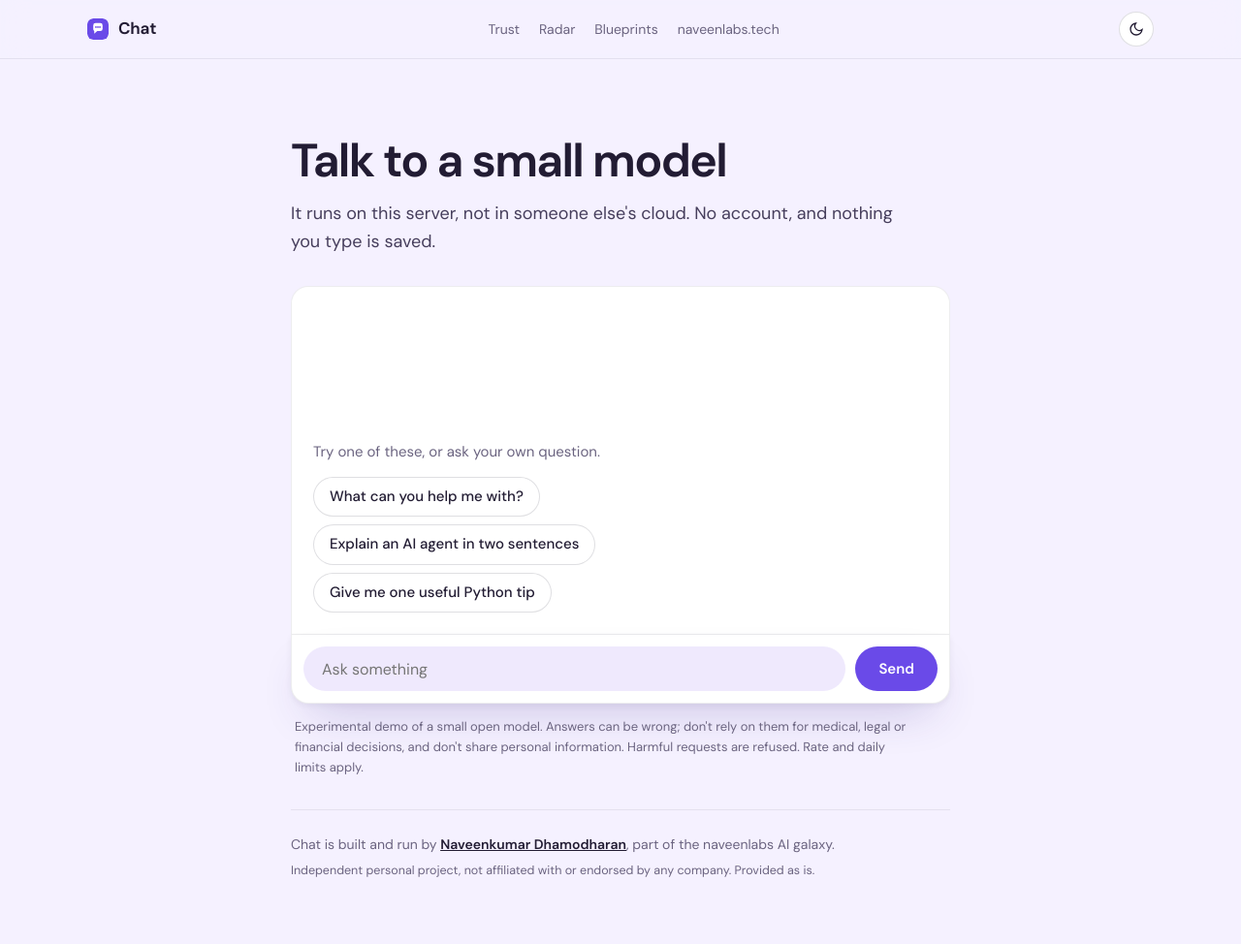
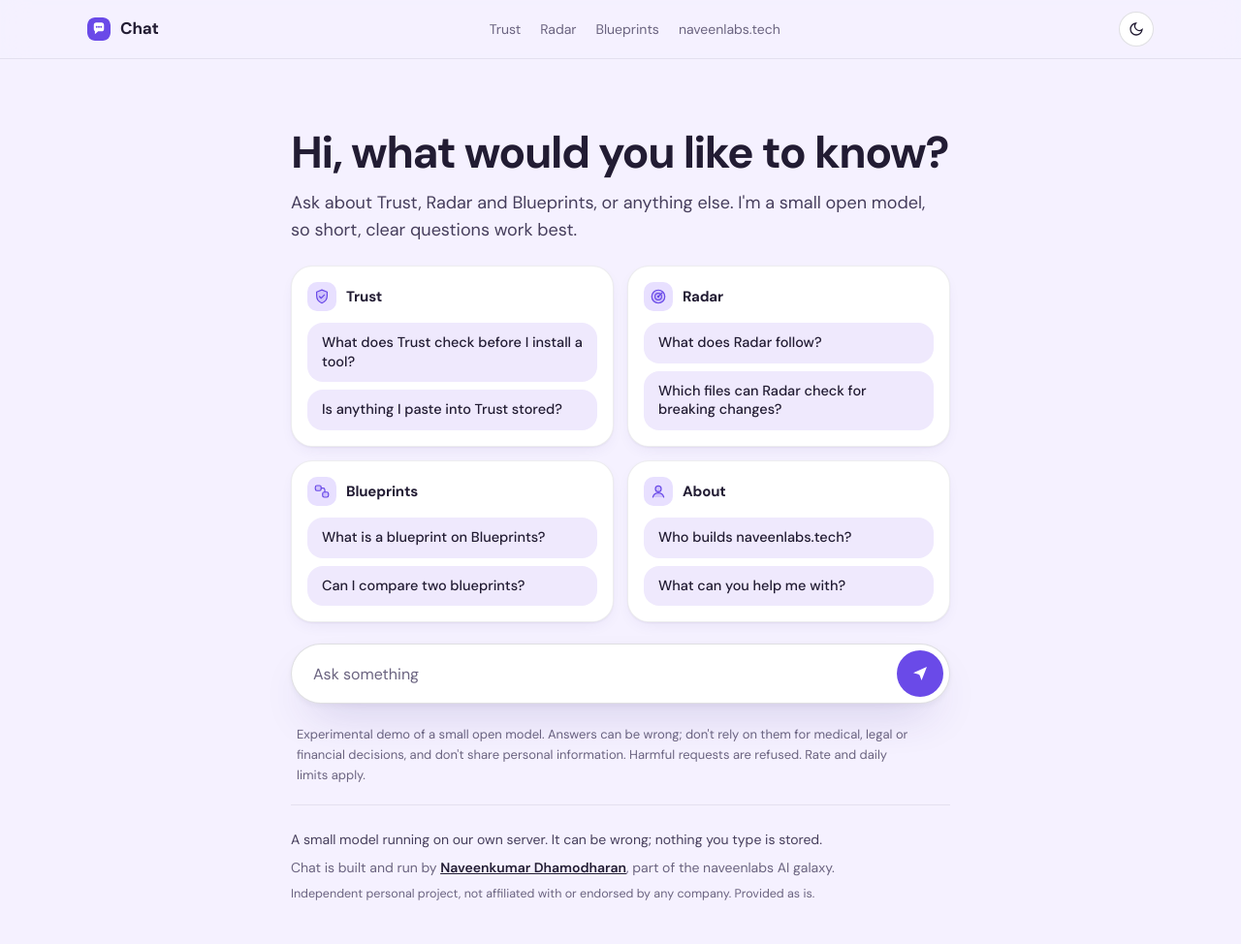
Before and after one commit to dsnaveenkumar15/naveenlabs-ai, a plain HTML site: page chat-api/static/index.html in a window 1280 px wide. Shown: the whole page at 97% size. Before the commit the page ends 950 px from the top, so only its background shows below. Drawn offline with Linux system fonts and the light colour scheme.

Commit message:
feat(chat): one-column home - greeting, topic question cards, conversation, pill composer that stays in view

```diff
--- a/chat-api/static/index.html
+++ b/chat-api/static/index.html
@@ -12,9 +12,10 @@
   <link rel="stylesheet" href="style.css?v=5" />
 </head>
 <body>
+  <a class="skip visually-hidden" href="#chat-input">Skip to the message box</a>
   <header class="top">
     <div class="top-inner">
-      <a class="wordmark" href="/"><img src="icon.svg?v=2" alt="" width="22" height="22">Chat</a>
+      <a class="wordmark" href="/"><img src="icon.svg?v=2" alt="" width="24" height="24">Chat</a>
       <nav class="family" aria-label="naveenlabs AI tools">
         <a href="https://trust.naveenlabs.tech">Trust</a>
         <a href="https://radar.naveenlabs.tech">Radar</a>
@@ -26,31 +27,50 @@
   </header>
 
   <main class="chat-shell">
-    <h1>Talk to a small model</h1>
-    <p class="chat-sub">It runs on this server, not in someone else's cloud. No account, and nothing you type is saved.</p>
+    <section class="greeting">
+      <h1>Hi, what would you like to know?</h1>
+      <p>Ask about Trust, Radar and Blueprints, or anything else. I'm a small open model, so short, clear questions work best.</p>
+    </section>
 
-    <div class="chat-window" id="chat-window" aria-live="polite">
-      <div class="starters" id="starters">
-        <p>Try one of these, or ask your own question.</p>
+    <section class="topics" id="starters" aria-label="Questions to start with">
+      <div class="topic topic-trust">
+        <h2><svg class="ic" aria-hidden="true"><use href="icons.svg#i-trust"/></svg>Trust</h2>
+        <button type="button" class="starter">What does Trust check before I install a tool?</button>
+        <button type="button" class="starter">Is anything I paste into Trust stored?</button>
+      </div>
+      <div class="topic topic-radar">
+        <h2><svg class="ic" aria-hidden="true"><use href="icons.svg#i-radar"/></svg>Radar</h2>
+        <button type="button" class="starter">What does Radar follow?</button>
+        <button type="button" class="starter">Which files can Radar check for breaking changes?</button>
+      </div>
+      <div class="topic topic-blueprints">
+        <h2><svg class="ic" aria-hidden="true"><use href="icons.svg#i-blueprints"/></svg>Blueprints</h2>
+        <button type="button" class="starter">What is a blueprint on Blueprints?</button>
+        <button type="button" class="starter">Can I compare two blueprints?</button>
+      </div>
+      <div class="topic topic-about">
+        <h2><svg class="ic" aria-hidden="true"><use href="icons.svg#i-about"/></svg>About</h2>
+        <button type="button" class="starter">Who builds naveenlabs.tech?</button>
         <button type="button" class="starter">What can you help me with?</button>
-        <button type="button" class="starter">Explain an AI agent in two sentences</button>
-        <button type="button" class="starter">Give me one useful Python tip</button>
       </div>
-    </div>
+    </section>
 
-    <form class="chat-form" id="chat-form">
+    <div class="conversation" id="chat-window" role="log" aria-live="polite"></div>
+
+    <form class="composer" id="chat-form">
       <label class="visually-hidden" for="chat-input">Your message</label>
       <input id="chat-input" type="text" placeholder="Ask something" maxlength="1000" autocomplete="off" required />
-      <button type="submit" id="chat-send">Send</button>
+      <button type="submit" id="chat-send" aria-label="Send"><svg aria-hidden="true"><use href="icons.svg#i-send"/></svg></button>
     </form>
     <p class="chat-note">Experimental demo of a small open model. Answers can be wrong; don't rely on them for medical, legal or financial decisions, and don't share personal information. Harmful requests are refused. Rate and daily limits apply.</p>
   </main>
 
   <footer class="foot">
+    <p class="foot-note">A small model running on our own server. It can be wrong; nothing you type is stored.</p>
     <p class="foot-by">Chat is built and run by <a href="https://naveenlabs.tech">Naveenkumar Dhamodharan</a>, part of the naveenlabs AI galaxy.</p>
     <p class="disclaimer">Independent personal project, not affiliated with or endorsed by any company. Provided as is.</p>
   </footer>
 
-  <script src="chat.js?v=3"></script>
+  <script src="chat.js?v=4"></script>
 </body>
 </html>
--- a/chat-api/static/style.css
+++ b/chat-api/static/style.css
@@ -27,49 +27,48 @@ a { color: var(--ink); }
 .top { position: sticky; top: 0; z-index: 10; background: color-mix(in srgb, var(--bg) 82%, transparent); backdrop-filter: saturate(1.6) blur(14px); -webkit-backdrop-filter: saturate(1.6) blur(14px); border-bottom: 1px solid var(--rule); }
 .top-inner { max-width: 1180px; margin: 0 auto; padding: 0 var(--gutter); display: flex; align-items: center; justify-content: space-between; gap: 16px; min-height: 60px; }
 .chat-shell, .foot { width: 100%; max-width: var(--wrap); margin: 0 auto; padding-left: var(--gutter); padding-right: var(--gutter); }
-.wordmark { display: inline-flex; align-items: center; gap: 10px; font-weight: 650; font-size: 17px; letter-spacing: -0.01em; color: var(--ink); text-decoration: none; }
-.wordmark img { border-radius: 6px; }
+.wordmark { display: inline-flex; align-items: center; gap: 10px; font-weight: 700; font-size: 17px; letter-spacing: -0.01em; color: var(--ink); text-decoration: none; }
+.wordmark img { border-radius: 8px; }
 .family { display: flex; gap: 20px; flex-wrap: wrap; font-size: 14px; }
 .family a { color: var(--muted); text-decoration: none; }
 .family a:hover { color: var(--ink); }
 
-.chat-shell { flex: 1; display: flex; flex-direction: column; padding-top: clamp(40px, 7vw, 80px); padding-bottom: 32px; }
-h1 { font-size: clamp(34px, 5vw, 48px); font-weight: 650; letter-spacing: -0.035em; line-height: 1.06; margin: 0 0 14px; }
-.chat-sub { color: var(--ink-2); font-size: 18px; margin: 0 0 32px; max-width: 52ch; }
+.skip:focus { position: fixed; left: 12px; top: 12px; z-index: 20; width: auto; height: auto; clip: auto; padding: 8px 14px; background: var(--surface); border-radius: 999px; box-shadow: var(--shadow-2); }
 
-.chat-panel, .chat-window { background: var(--surface); border: 1px solid var(--rule); border-radius: 18px; box-shadow: var(--shadow-2); }
-.chat-window { flex: 1; min-height: 360px; max-height: 62vh; overflow-y: auto; padding: 22px; display: flex; flex-direction: column; gap: 12px; border-bottom-left-radius: 0; border-bottom-right-radius: 0; box-shadow: none; }
-.msg { max-width: 82%; padding: 11px 16px; white-space: pre-wrap; line-height: 1.55; border-radius: 18px; font-size: 15.5px; }
-.msg-user { align-self: flex-end; background: var(--accent); color: #fff; border-bottom-right-radius: 6px; }
-/* Dark theme (set by theme.js from the saved choice or the system setting). */
-  :root[data-theme="dark"] .msg-user { color: #0D1015; }
-.msg-bot { align-self: flex-start; background: var(--surface-2); color: var(--ink); border-bottom-left-radius: 6px; }
-.msg-error { align-self: flex-start; color: var(--bad); background: color-mix(in srgb, var(--bad) 10%, transparent); }
-.msg-pending { align-self: flex-start; color: var(--muted); background: var(--surface-2); }
-
-.starters { margin: auto 0 0; display: flex; flex-direction: column; align-items: flex-start; gap: 8px; }
-.starters p { margin: 0 0 6px; color: var(--muted); font-size: 15px; }
-.starter { font: 500 15px/1.3 var(--sans); color: var(--ink); background: var(--surface); border: 1px solid var(--rule-2); border-radius: 999px; padding: 10px 16px; cursor: pointer; text-align: left; transition: background-color 120ms ease, border-color 120ms ease; }
-.starter:hover { background: var(--surface-2); border-color: var(--field); }
-
-.chat-form { display: flex; gap: 10px; padding: 12px; background: var(--surface); border: 1px solid var(--rule); border-top: 0; border-radius: 0 0 18px 18px; box-shadow: var(--shadow-2); }
-#chat-input { flex: 1; min-width: 0; height: 46px; font: 400 16px/1.4 var(--sans); color: var(--ink); background: var(--surface-2); border: 1px solid transparent; border-radius: 999px; padding: 0 18px; transition: border-color 120ms ease, box-shadow 120ms ease; }
-#chat-input:focus { outline: none; border-color: var(--accent); box-shadow: 0 0 0 4px color-mix(in srgb, var(--accent) 18%, transparent); background: var(--surface); }
-#chat-send { height: 46px; font: 600 15px/1 var(--sans); color: #fff; background: var(--accent); border: 0; border-radius: 999px; padding: 0 24px; cursor: pointer; transition: transform 120ms ease, background-color 120ms ease; }
-/* Dark theme (set by theme.js from the saved choice or the system setting). */
-  :root[data-theme="dark"] #chat-send { color: #0D1015; }
-#chat-send:hover { background: color-mix(in srgb, var(--accent) 86%, var(--ink)); }
-#chat-send:active { transform: scale(0.98); }
+/* One centred column: greeting, topic cards, the conversation, a pill composer that stays in view. */
+.chat-shell { flex: 1; display: flex; flex-direction: column; gap: 22px; padding-top: clamp(36px, 6vw, 72px); padding-bottom: 20px; }
+.greeting h1 { font-size: clamp(32px, 5vw, 46px); font-weight: 700; letter-spacing: -0.03em; line-height: 1.08; margin: 0 0 12px; }
+.greeting p { color: var(--ink-2); font-size: 18px; margin: 0; max-width: 54ch; }
+.topics { display: grid; grid-template-columns: repeat(2, minmax(0, 1fr)); gap: 14px; }
+.topic { display: flex; flex-direction: column; gap: 8px; padding: 16px; background: var(--surface); border: 1px solid var(--rule); border-radius: 22px; box-shadow: var(--shadow-1); }
+.topic h2 { display: flex; align-items: center; gap: 10px; margin: 0 0 4px; font-size: 15px; font-weight: 700; letter-spacing: -0.01em; }
+.topic .ic { flex: none; width: 30px; height: 30px; padding: 6px; border-radius: 10px; background: var(--accent-soft); color: var(--accent); }
+.starter { font: 500 14.5px/1.35 var(--sans); color: var(--ink); background: var(--surface-2); border: 1px solid transparent; border-radius: 16px; padding: 10px 14px; text-align: left; cursor: pointer; transition: background-color 120ms ease, border-color 120ms ease; }
+.starter:hover { background: var(--surface); border-color: var(--accent); }
+.conversation { display: flex; flex-direction: column; gap: 12px; }
+.conversation:empty { display: none; }
+.msg { max-width: 82%; padding: 12px 16px; white-space: pre-wrap; overflow-wrap: anywhere; line-height: 1.55; font-size: 15.5px; border-radius: 22px; scroll-margin-bottom: 140px; }
+.msg-user { align-self: flex-end; background: var(--accent); color: var(--accent-ink); border-bottom-right-radius: 6px; }
+.msg-bot, .msg-pending { align-self: flex-start; background: var(--surface); color: var(--ink); border: 1px solid var(--rule); box-shadow: var(--shadow-1); border-bottom-left-radius: 6px; }
+.msg-error { align-self: flex-start; background: var(--bad-soft); color: var(--bad); border-bottom-left-radius: 6px; }
+.composer { position: sticky; bottom: 12px; z-index: 5; display: flex; align-items: center; gap: 8px; margin-top: auto; padding: 6px 6px 6px 8px; background: var(--surface); border: 1px solid var(--rule-2); border-radius: 999px; box-shadow: var(--shadow-2); }
+.composer:focus-within { border-color: var(--accent); box-shadow: var(--shadow-2), 0 0 0 4px var(--accent-soft); }
+#chat-input { flex: 1; min-width: 0; height: 48px; font: 400 16px/1.4 var(--sans); color: var(--ink); background: transparent; border: 0; padding: 0 14px; }
+#chat-input:focus { outline: none; }
+#chat-input::placeholder { color: var(--muted); }
+#chat-send { flex: none; display: grid; place-items: center; width: 48px; height: 48px; padding: 0; color: var(--accent-ink); background: var(--accent); border: 0; border-radius: 50%; cursor: pointer; }
+#chat-send svg { width: 20px; height: 20px; }
 #chat-send:disabled, #chat-input:disabled { opacity: 0.55; cursor: not-allowed; }
-.chat-note { color: var(--muted); font-size: 13px; margin: 14px 4px 0; max-width: 72ch; }
+.chat-note { color: var(--muted); font-size: 13px; margin: 0 6px; max-width: 72ch; }
 
 .foot { padding-bottom: 36px; color: var(--muted); font-size: 14px; }
 .foot p { margin: 0 0 6px; }
 .foot > :first-child { border-top: 1px solid var(--rule); padding-top: 24px; }
+.foot-note { color: var(--ink-2); }
 .foot-by a { font-weight: 600; }
 .disclaimer { font-size: 12.5px; }
 
-@media (max-width: 640px) { .family { display: none; } .chat-window { max-height: none; min-height: 320px; } .msg { max-width: 90%; } }
+@media (max-width: 640px) { .family { display: none; } .topics { grid-template-columns: 1fr; } .msg { max-width: 90%; } }
 @media (prefers-reduced-motion: reduce) { * { transition: none !important; } }
 
 .theme-toggle { flex: none; display: inline-grid; place-items: center; width: 36px; height: 36px; padding: 0; margin-left: 8px;
```
Also changed, not shown: chat-api/static/chat.js (+8 -4 lines), chat-api/static/icons.svg (added), 1 other file.
